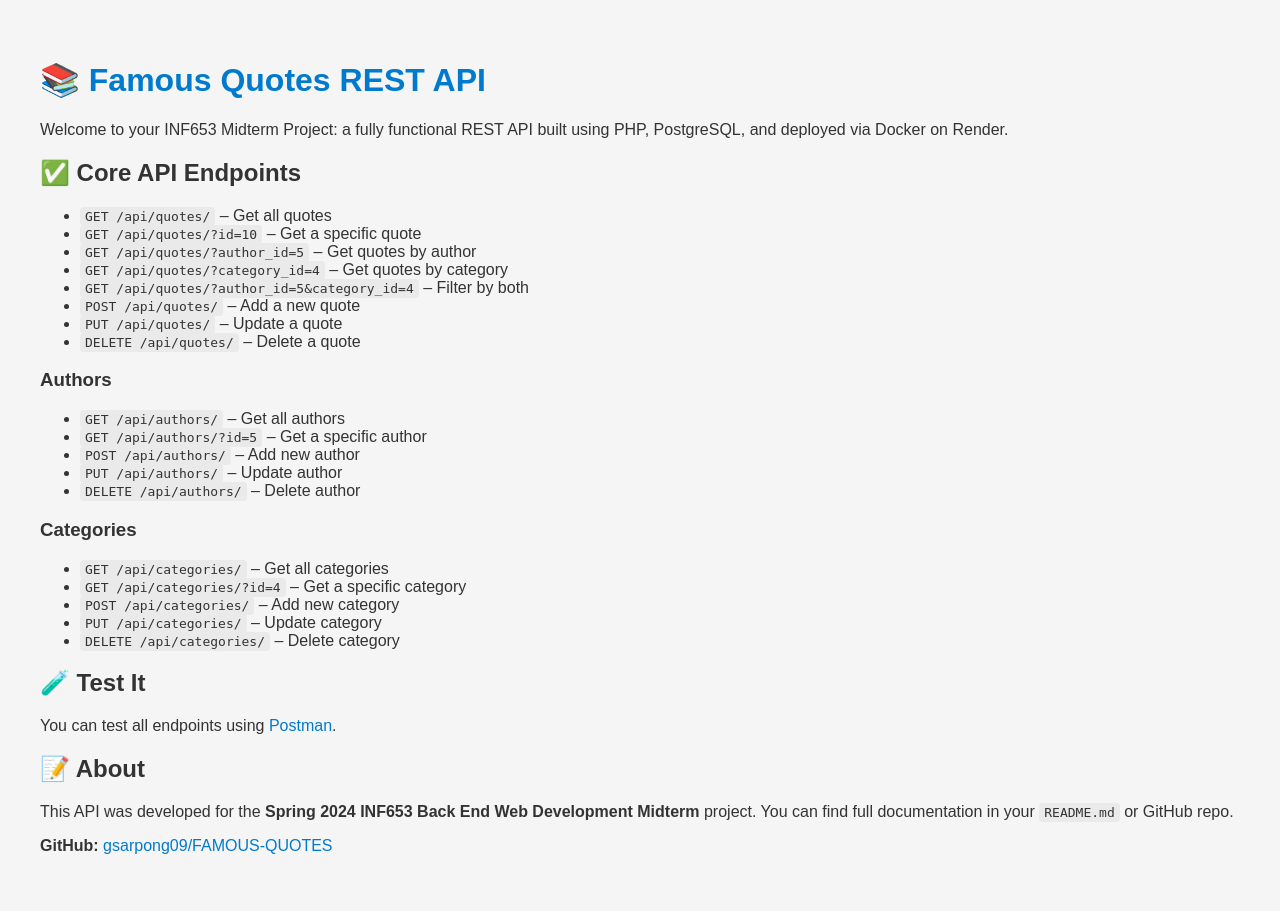
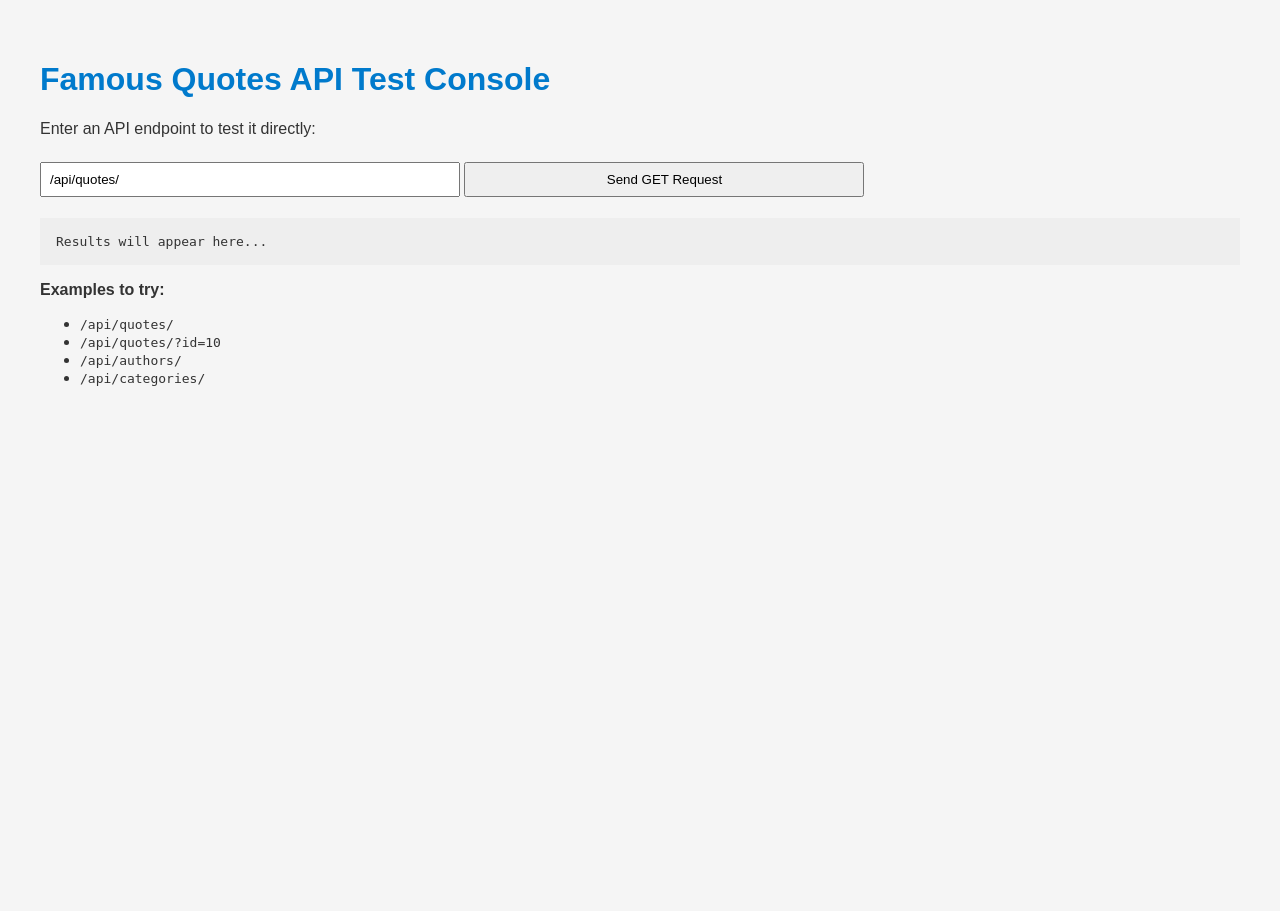
Before and after one commit to gsarpong09/FAMOUS-QUOTES, a PHP site: page / in a window 1280 px wide. After the commit the page ends 386 px from the top, so only its background shows below. Run offline with PHP 8.4, Linux system fonts and the light colour scheme.

Commit message:
Update index.php

```diff
--- a/index.php
+++ b/index.php
@@ -1,13 +1,19 @@
 <?php
 header('Access-Control-Allow-Origin: *');
 header('Content-Type: text/html');
+$method = $_SERVER['REQUEST_METHOD'];
+if ($method === 'OPTIONS') {
+    header('Access-Control-Allow-Methods: GET, POST, PUT, DELETE');
+    header('Access-Control-Allow-Headers: Origin, Accept, Content-Type, X-Requested-With');
+    exit();
+}
 ?>
 
 <!DOCTYPE html>
 <html lang="en">
 <head>
   <meta charset="UTF-8">
-  <title>Famous Quotes API</title>
+  <title>Famous Quotes API Test</title>
   <style>
     body {
       font-family: Arial, sans-serif;
@@ -18,64 +24,49 @@ header('Content-Type: text/html');
     h1 {
       color: #007acc;
     }
-    code {
-      background-color: #eaeaea;
-      padding: 2px 5px;
-      border-radius: 4px;
-      font-family: monospace;
+    input, button {
+      padding: 0.5rem;
+      margin: 0.5rem 0;
+      width: 100%;
+      max-width: 400px;
     }
-    a {
-      color: #007acc;
-      text-decoration: none;
-    }
-    a:hover {
-      text-decoration: underline;
+    pre {
+      background: #eee;
+      padding: 1rem;
+      overflow: auto;
     }
   </style>
 </head>
 <body>
+<h1>Famous Quotes API Test Console</h1>
+<p>Enter an API endpoint to test it directly:</p>
 
-<h1>📚 Famous Quotes REST API</h1>
+<input type="text" id="endpoint" value="/api/quotes/" placeholder="e.g. /api/quotes/?id=1">
+<button onclick="runTest()">Send GET Request</button>
+<pre id="result">Results will appear here...</pre>
 
-<p>Welcome to your INF653 Midterm Project: a fully functional REST API built using PHP, PostgreSQL, and deployed via Docker on Render.</p>
+<script>
+function runTest() {
+  const endpoint = document.getElementById('endpoint').value;
+  const url = window.location.origin + endpoint;
+  fetch(url)
+    .then(res => res.json())
+    .then(data => {
+      document.getElementById('result').textContent = JSON.stringify(data, null, 2);
+    })
+    .catch(err => {
+      document.getElementById('result').textContent = 'Error: ' + err;
+    });
+}
+</script>
 
-<h2>✅ Core API Endpoints</h2>
+<p><strong>Examples to try:</strong></p>
 <ul>
-  <li><code>GET /api/quotes/</code> – Get all quotes</li>
-  <li><code>GET /api/quotes/?id=10</code> – Get a specific quote</li>
-  <li><code>GET /api/quotes/?author_id=5</code> – Get quotes by author</li>
-  <li><code>GET /api/quotes/?category_id=4</code> – Get quotes by category</li>
-  <li><code>GET /api/quotes/?author_id=5&category_id=4</code> – Filter by both</li>
-  <li><code>POST /api/quotes/</code> – Add a new quote</li>
-  <li><code>PUT /api/quotes/</code> – Update a quote</li>
-  <li><code>DELETE /api/quotes/</code> – Delete a quote</li>
+  <li><code>/api/quotes/</code></li>
+  <li><code>/api/quotes/?id=10</code></li>
+  <li><code>/api/authors/</code></li>
+  <li><code>/api/categories/</code></li>
 </ul>
-
-<h3>Authors</h3>
-<ul>
-  <li><code>GET /api/authors/</code> – Get all authors</li>
-  <li><code>GET /api/authors/?id=5</code> – Get a specific author</li>
-  <li><code>POST /api/authors/</code> – Add new author</li>
-  <li><code>PUT /api/authors/</code> – Update author</li>
-  <li><code>DELETE /api/authors/</code> – Delete author</li>
-</ul>
-
-<h3>Categories</h3>
-<ul>
-  <li><code>GET /api/categories/</code> – Get all categories</li>
-  <li><code>GET /api/categories/?id=4</code> – Get a specific category</li>
-  <li><code>POST /api/categories/</code> – Add new category</li>
-  <li><code>PUT /api/categories/</code> – Update category</li>
-  <li><code>DELETE /api/categories/</code> – Delete category</li>
-</ul>
-
-<h2>🧪 Test It</h2>
-<p>You can test all endpoints using <a href="https://www.postman.com/" target="_blank">Postman</a>.</p>
-
-<h2>📝 About</h2>
-<p>This API was developed for the <strong>Spring 2024 INF653 Back End Web Development Midterm</strong> project. You can find full documentation in your <code>README.md</code> or GitHub repo.</p>
-
-<p><strong>GitHub:</strong> <a href="https://github.com/gsarpong09/FAMOUS-QUOTES" target="_blank">gsarpong09/FAMOUS-QUOTES</a></p>
 
 </body>
 </html>
```
